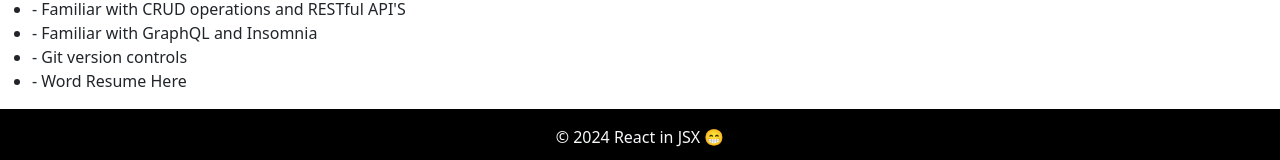
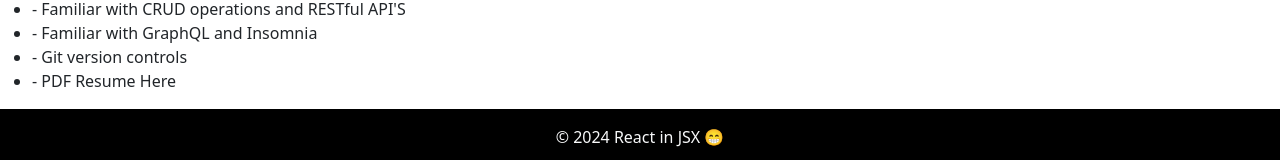
Before and after one commit to DannySanchez03/React-Portfolio, a React (Vite) app: page /Resume in a window 1280 px wide. Shown: the part 371-531 px from the top of the page. Built offline with nearby package versions, Linux system fonts and the light colour scheme.

Commit message:
update resume word

```diff
--- a/src/pages/ResumePage.jsx
+++ b/src/pages/ResumePage.jsx
@@ -16,7 +16,7 @@ export default function Footer() {
             <li>- Familiar with CRUD operations and RESTful API'S</li>
             <li>- Familiar with GraphQL and Insomnia</li>
             <li>- Git version controls</li>
-            <li>- <a href={Resume} target="_blank">Word Resume Here</a></li>
+            <li>- <a href={Resume} target="_blank">PDF Resume Here</a></li>
         </ul>
     </div>
     );
```
